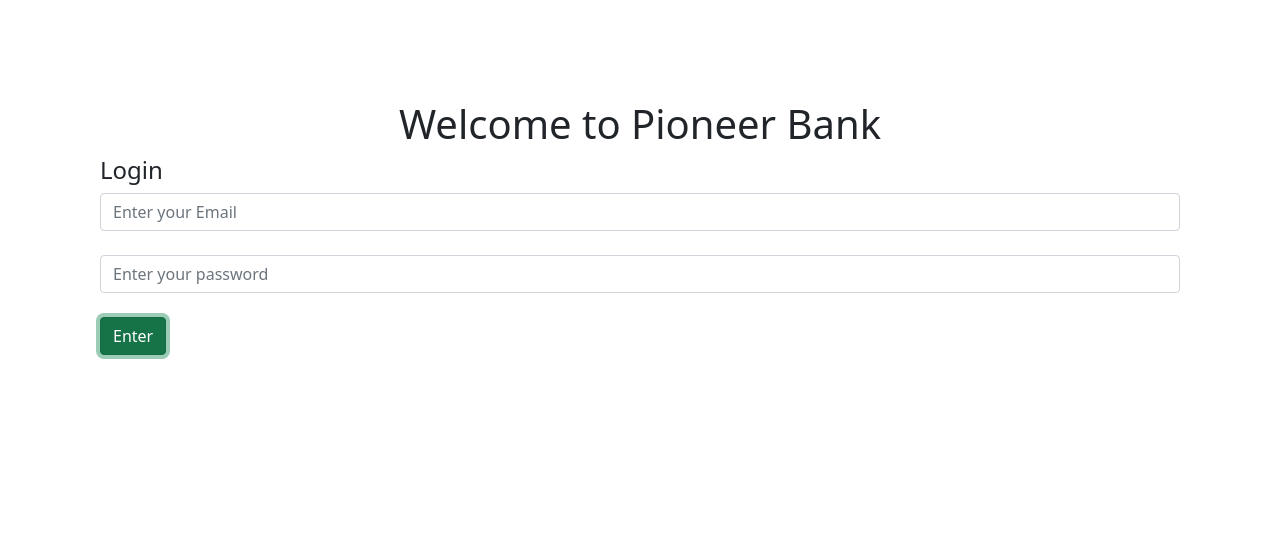
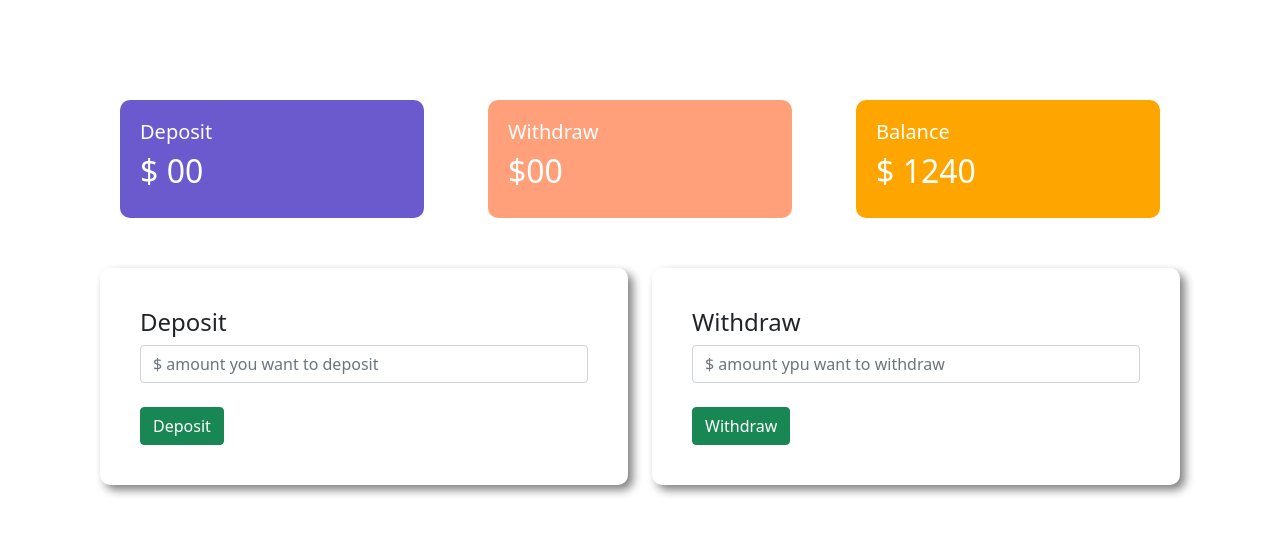
Before and after one commit to Flora-Akter/pioneer-bank, a plain HTML site: page index.html in a window 1280 px wide. Both pictures are taken after a click on the button "Enter". Drawn offline with nearby package versions, Linux system fonts and the light colour scheme.

Commit message:
adding banl deposit and balance

```diff
--- a/index.html
+++ b/index.html
@@ -12,14 +12,115 @@
 <body>
     <div id="login-area">
         <h1 class="text-center">Welcome to Pioneer Bank</h1>
-        <div id="submit-area">
-            <h4>Login</h4>
-            <input type="text" class="form-control" placeholder="Enter your Email">
-            <br>
-            <input type="password" class="form-control" placeholder="Enter your password">
-            <br>
-            <button class="btn btn-success">Enter</button>
+        <div class="submit-area">
+
+                <div class="mb-3">
+                  <label for="exampleInputEmail1" class="form-label">Email address</label>
+                  <input type="email" class="form-control" id="exampleInputEmail1" aria-describedby="emailHelp" placeholder="Email">
+                  <div id="emailHelp" class="form-text">We'll never share your email with anyone else.</div>
+                </div>
+                <div class="mb-3">
+                  <label for="exampleInputPassword1" class="form-label">Password</label>
+                  <input type="password" class="form-control" id="exampleInputPassword1" placeholder="password">
+                </div>
+                <div class="mb-3 form-check">
+                  <input type="checkbox" class="form-check-input" id="exampleCheck1">
+                  <label class="form-check-label" for="exampleCheck1">Check me out</label>
+                </div>
+                <button id="login" type="submit" class="btn btn-success">Enter</button>
+
         </div>
     </div>
+    <div id="transaction-area">
+      <div class="row">
+        <div class="col-md-4">
+          <div class="deposit status">
+            <h5>Deposit</h5>
+            <h2>$ <span id="currentDeposit">00</span></h2>
+          </div>
+        </div>
+        <div class="col-md-4">
+          <div class="withdraw status">
+            <h5>Withdraw</h5>
+            <h2>$00</h2>
+          </div>
+        </div>
+        <div class="col-md-4">
+          <div class="balance status">
+            <h5>Balance</h5>
+            <h2>$ <span id="currentBalance">1240</span></h2>
+          </div>
+        </div>
+      </div>
+      <div class="row">
+        <div class="col-md-6">
+          <div class="submit-area">
+            <h4>Deposit</h4>
+            <input id="depositAmount" type="text" class="form-control" placeholder="$ amount you want to deposit">
+            <br>
+            <button id="addDeposit" class="btn btn-success">Deposit</button></div>
+          </div>
+        <div class="col-md-6">
+          <div class="submit-area">
+            <h4>Withdraw</h4>
+            <input id="withdrawAmount" type="text" class="form-control" placeholder="$ amount ypu want to withdraw">
+            <br>
+            <button id="addWithdraw" class="btn btn-success">Withdraw</button></div>
+          </div>
+      </div>
+    </div>
+    <script>
+      // login button event handler
+      const loginBtn=document.getElementById("login");
+      loginBtn.addEventListener("click", function(){
+        const loginArea= document.getElementById('login-area');
+        loginArea.style.display='none';
+        const transactionArea=document.getElementById('transaction-area');
+        transactionArea.style.display='block';
+
+      })
+      // deposit button event handler
+      const depositBtn=document.getElementById("addDeposit");
+      depositBtn.addEventListener("click", function(){
+        const depositNumber=getInputNumber("depositAmount");
+        console.log(depositNumber);
+
+        // const currentDeposit=document.getElementById("currentDeposit").innerText;
+        // const currentDepositNumber=parseFloat(currentDeposit);
+        // const totalDeposit=depositNumber + currentDepositNumber;
+        // document.getElementById("currentDeposit").innerText=totalDeposit;
+
+        //  const currentBalance=document.getElementById("currentBalance").innerText;
+        //  const currentBalanceNumber=parseFloat(currentBalance);
+        //  const totalBalance= depositNumber + currentBalanceNumber;
+        //  document.getElementById("currentBalance").innerText=totalBalance;
+
+        updateSpanText("currentDeposit",depositNumber)
+         updateSpanText("currentBalance",depositNumber)
+        document.getElementById("depositAmount").value="";
+      })
+
+      // withdraw button event handler
+
+      const withdrawBtn=document.getElementById("addWithdraw");
+      withdrawBtn.addEventListener("click", function(){
+        const withdrawNumber=getInputNumber("withdrawAmount");
+        console.log(withdrawNumber);
+      })
+
+      function getInputNumber(id) {
+        const Amount=document.getElementById(id).value;
+        const amountNumber=parseFloat(Amount);
+        return amountNumber;
+      }
+
+      function updateSpanText( id , depositNumber ){
+        const current=document.getElementById(id).innerText;
+         const currentNumber=parseFloat(current);
+         const totalAmount= depositNumber + currentNumber;
+         document.getElementById(id).innerText=totalAmount;
+      }
+    </script>
 </body>
+
 </html>
--- a/style.css
+++ b/style.css
@@ -3,6 +3,25 @@ body{
 }
 .submit-area{
     margin-top: 50px;
+    padding: 40px;
     border-radius: 10px;
-    box-shadow: 5px 5px grey;
+    box-shadow: 5px 5px 10px grey;
 }
+#transaction-area{
+    display: none;
+}
+.status{
+    margin: 0 20px;
+    padding: 20px;
+    color: white;
+    border-radius: 10px;
+}
+.deposit{
+    background-color: slateblue;
+}
+.withdraw{
+    background-color: lightsalmon;
+}
+.balance{
+    background-color: orange;
+}
```
